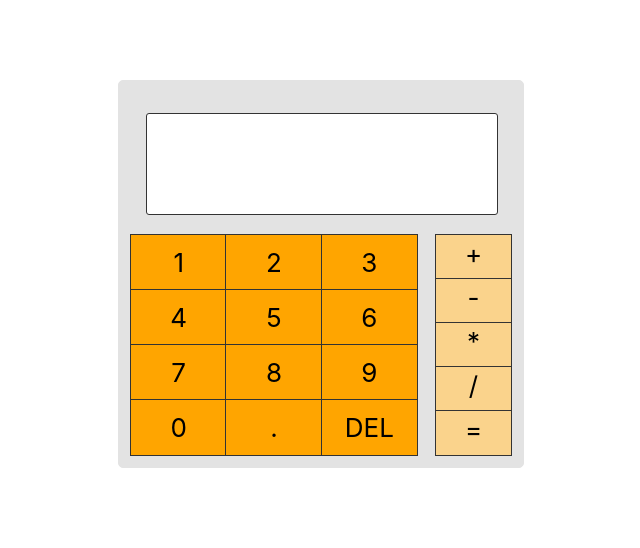
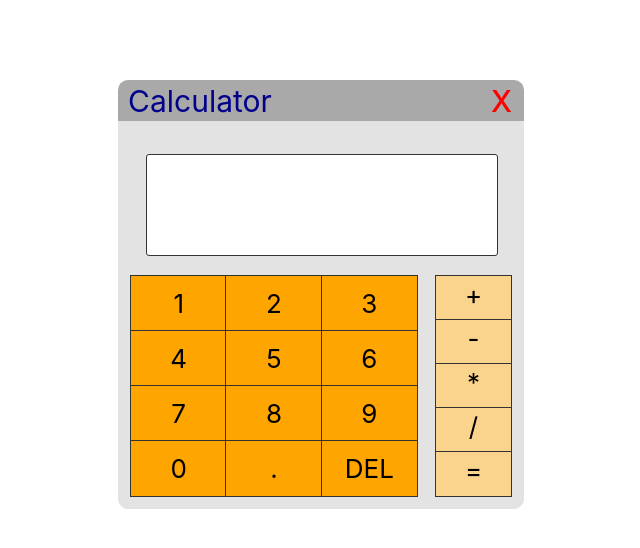
Before and after one commit to paralemahesh/BasicCalculator, a React (Create React App) app: page / in a window 1280 px wide. Shown: the top 548 px of the page, without its empty margins (319-959 px from the left). Built offline with nearby package versions, Linux system fonts and the light colour scheme.

Commit message:
Created css modules and close button. Sadly animations failed

```diff
--- a/src/App.js
+++ b/src/App.js
@@ -1,13 +1,12 @@
 import React from 'react';
 import './App.css';
-import Grid from './components/Grid.jsx';
-import './calculator.css';
+import './css/calculator.css';
+import Calculator from './app/Calcaulator'
 
 function App() {
   return (
-    <div className="appRoot roll-out-blurred-left">
-      {/* <Calculator></Calculator> */}
-      <Grid></Grid>
+    <div className="appRoot">
+      <Calculator></Calculator>
     </div>
   );
 }
--- /dev/null
+++ b/src/app/Calcaulator.jsx
@@ -0,0 +1,32 @@
+import React from 'react';
+import Grid from '../components/Grid'
+import Controls from '../components/Controls'
+
+export default class Caclulator extends React.Component{
+    constructor(){
+        super();
+        this.state={
+            isCalculatorOn : true
+        };
+
+        this.handleCloseCalculator = this.handleCloseCalculator.bind(this);
+    }
+
+    handleCloseCalculator(){
+        this.setState({isCalculatorOn: false});
+    }
+
+    render(){
+        if(this.state.isCalculatorOn){
+            return (
+                <div className={this.state.isCalculatorOn ? "calculator" : "calculator roll-out-blurred-left"}>
+                    <Controls closeCalculator={this.handleCloseCalculator}></Controls>
+                    <Grid></Grid>
+                </div>
+            )
+        }
+        else{
+            return <div>Hope I got it right ;)</div>
+        }
+    }
+}
--- a/src/calculator.css
+++ /dev/null
@@ -1,113 +0,0 @@
-.appRoot{
-    text-align: center;
-}
-
-.calcularGrid{
-    display: inline-block;
-    margin-top: 80px;
-    max-width: 600px;
-    border: 1px solid #e3e3e3;
-    padding: 12px;
-    background: #e3e3e3;
-    border-radius: 5px;
-}
-
-.numbers{
-    width: 286px;
-    float: left;
-}
-
-.operators{
-    width: 75px;
-    float: right;
-}
-
-.button{
-    position: relative;
-    display: inline-block;
-    vertical-align: middle;
-    text-align: center;
-    outline: solid 1px #333;
-    box-sizing: border-box;
-    cursor: pointer;
-    font-size: 26px;
-}
-
-.buttonNumber{
-    /* padding-top: 15px;
-    padding-bottom: 15px; */
-    width: 33.33%;
-    background-color: #ffa500;
-    height: 55px;
-    line-height: 55px;
-}
-
-.buttonOperator{
-    /* padding-top: 10px;
-    padding-bottom: 10px; */
-    width: 100%;
-    background-color:#fad38c;
-    height: 44px;
-    line-height: 38px;
-}
-
-.displayHolder{
-    width: 350px;
-    padding: 20px 15px;
-}
-
-.ioCommonDisplay{
-    border: solid 1px #333;
-    border-radius: 3px;
-    background-color: #fff;
-    min-height: 100px;
-    width: 100%;
-    position: relative;
-}
-
-.ioCommonDisplayInput{
-    line-height: 50px;
-    margin: 0px 15px;
-    text-align: right;
-    font-size: 25px;
-}
-
-.ioCommonDisplayOutput{
-    line-height: 50px;
-    margin: 0px 15px;
-    text-align: right;
-    font-size: 28px;
-}
-
-/* Ripple effect */
-.ripple {
-    background-position: center;
-    transition: background 0.8s;
-}
-
-.buttonOperator.ripple:hover {
-    background: #ffe4c7 radial-gradient(circle, transparent 1%, #ffe4c7 1%) center/15000%;
-}
-
-.buttonOperator.ripple:active {
-    background-color: #fff3e6;
-    background-size: 100%;
-    transition: background 0s;
-}
-
-
-.buttonNumber.ripple:hover {
-    background: #ffbf00 radial-gradient(circle, transparent 1%, #ffbf00 1%) center/15000%;
-}
-
-.buttonNumber.ripple:active {
-    background-color: #ffe4c7;
-    background-size: 100%;
-    transition: background 0s;
-}
-
-/* Blur out effect */
-.roll-out-blurred-left {
-	-webkit-animation: roll-out-blurred-left 0.65s cubic-bezier(0.755, 0.050, 0.855, 0.060) both;
-	        animation: roll-out-blurred-left 0.65s cubic-bezier(0.755, 0.050, 0.855, 0.060) both;
-}
--- /dev/null
+++ b/src/components/Controls.jsx
@@ -0,0 +1,19 @@
+import React from 'react'
+import controlsCss from '../css/modules/controlsBar.module.css'
+
+export default class Controls extends React.Component{
+    render(){
+        return (
+            <div className={controlsCss.controlsBar}>
+                <div className={controlsCss.titleWrapper}>
+                    <div className={controlsCss.title}>Calculator</div>
+                </div>
+                <div className={controlsCss.controls}>
+                    <div className={controlsCss.control} onClick={() => this.props.closeCalculator()}>
+                        X
+                    </div>
+                </div>
+            </div>
+        )
+    }
+}
--- a/src/components/Grid.jsx
+++ b/src/components/Grid.jsx
@@ -2,6 +2,8 @@ import React from 'react';
 import Button from './Button.jsx';
 import IOCommonDisplayComponent from './IOCommonDisplay';
 import Stack from '../utils/collections/Stack.js'
+import buttonCss from '../css/modules/button.module.css'
+import rippleCss from '../css/modules/effects/rippleEffect.module.css';
 
 export default class Grid extends React.Component{
     constructor(){
@@ -19,6 +21,7 @@ export default class Grid extends React.Component{
 
         this.manageInput = this.manageInput.bind(this);
         this.isThereAnOperatorInInput = this.isThereAnOperatorInInput.bind(this);
+        this.buttonClickHandler = this.buttonClickHandler.bind(this);
 
         this.buttonType = {
             number: 0,
@@ -40,6 +43,7 @@ export default class Grid extends React.Component{
             {name :'.', type: this.buttonType.special},
             {name :'DEL', type: this.buttonType.control},
         ]
+
         this.operatorButtons = [
             {name:'+', type: this.buttonType.operator},
             {name:'-', type: this.buttonType.operator},
@@ -47,8 +51,6 @@ export default class Grid extends React.Component{
             {name:'/', type: this.buttonType.operator},
             {name:'=', type: this.buttonType.control},
         ]
-
-        this.buttonClickHandler = this.buttonClickHandler.bind(this);
     }
 
     isThereAnOperatorInInput(){
@@ -113,7 +115,8 @@ export default class Grid extends React.Component{
                 <div className="numbers" key={1}>
                     {
                         this.buttons.map(
-                            item => <Button buttonClass="button buttonNumber ripple" key={item.name}
+                        item => <Button buttonClass={`${buttonCss.button} ${buttonCss.buttonNumber} ${rippleCss.buttonNumber}`}
+                                    key={item.name}
                                     val={item.name}
                                     type={item.type}
                                     clickActionHandler={this.buttonClickHandler}
@@ -124,7 +127,8 @@ export default class Grid extends React.Component{
                 <div className="operators">
                     {
                         this.operatorButtons.map(
-                            item => <Button buttonClass="button buttonOperator ripple" key={item.name}
+                        item => <Button buttonClass={`${buttonCss.button} ${buttonCss.buttonOperator} ${rippleCss.buttonOperator}`}
+                                    key={item.name}
                                     val={item.name}
                                     type={item.type}
                                     clickActionHandler={this.buttonClickHandler}
--- a/src/components/IOCommonDisplay.jsx
+++ b/src/components/IOCommonDisplay.jsx
@@ -1,11 +1,12 @@
 import React from 'react';
+import css from '../css/modules/ioCommonDisplay.module.css';
 
 export default class IOCommonDisplay extends React.Component{
     render(){
         return (
             <div className="ioCommonDisplay">
-                <div className="ioCommonDisplayInput">{this.props.input}</div>
-                <div className="ioCommonDisplayOutput">{this.props.output}</div>
+                <div className={css.ioCommonDisplayInput}>{this.props.input}</div>
+                <div className={css.ioCommonDisplayOutput}>{this.props.output}</div>
             </div>
         );
     };
--- /dev/null
+++ b/src/css/calculator.css
@@ -0,0 +1,46 @@
+.appRoot{
+    text-align: center;
+}
+
+.calculator{
+    max-width: 600px;
+    margin-top: 80px;
+    display: inline-block;
+}
+
+.calcularGrid{
+    display: inline-block;
+    border: 1px solid #e3e3e3;
+    padding: 12px;
+    background: #e3e3e3;
+    border-radius: 0px 0px 10px 10px;
+}
+
+.numbers{
+    width: 286px;
+    float: left;
+}
+
+.operators{
+    width: 75px;
+    float: right;
+}
+
+.displayHolder{
+    width: 350px;
+    padding: 20px 15px;
+}
+
+.ioCommonDisplay{
+    border: solid 1px #333;
+    border-radius: 3px;
+    background-color: #fff;
+    min-height: 100px;
+    width: 100%;
+    position: relative;
+}
+
+/* Blur out effect */
+.roll-out-blurred-left {
+    display: none;
+}
--- /dev/null
+++ b/src/css/modules/button.module.css
@@ -0,0 +1,25 @@
+
+.button{
+    position: relative;
+    display: inline-block;
+    vertical-align: middle;
+    text-align: center;
+    outline: solid 1px #333;
+    box-sizing: border-box;
+    cursor: pointer;
+    font-size: 26px;
+}
+
+.buttonNumber{
+    width: 33.33%;
+    background-color: #ffa500;
+    height: 55px;
+    line-height: 55px;
+}
+
+.buttonOperator{
+    width: 100%;
+    background-color:#fad38c;
+    height: 44px;
+    line-height: 38px;
+}
--- /dev/null
+++ b/src/css/modules/controlsBar.module.css
@@ -0,0 +1,34 @@
+.controlsBar{
+    background-color: #A9A9A9;
+    display:block;
+    min-height: 40px;
+    border-top: solid 1px #A9A9A9;
+    border-radius: 10px 10px 0px 0px;
+    padding-left: 10px;
+    font-size: 30px;
+}
+
+.titleWrapper{
+    display: inline-block;
+    width: 80%;
+}
+
+.title{
+    text-align: left;
+    color: darkblue;
+}
+
+.controls{
+    display: inline-block;
+    width:20%;
+    text-align: right;
+}
+
+.control{
+    text-align: center;
+    width: 45px;
+    display: inline-block;
+    color: red;
+    line-height: 40px;
+    font-weight: 500;
+}
--- /dev/null
+++ b/src/css/modules/effects/rippleEffect.module.css
@@ -0,0 +1,30 @@
+
+/* Ripple effect */
+.ripple {
+    background-position: center;
+    transition: background 0.8s;
+}
+
+.buttonOperator, .buttonNumber{
+    composes: ripple;
+}
+
+.buttonOperator:hover {
+    background: #ffe4c7 radial-gradient(circle, transparent 1%, #ffe4c7 1%) center/15000%;
+}
+
+.buttonOperator:active {
+    background-color: #fff3e6;
+    background-size: 100%;
+    transition: background 0s;
+}
+
+.buttonNumber:hover {
+    background: #ffbf00 radial-gradient(circle, transparent 1%, #ffbf00 1%) center/15000%;
+}
+
+.buttonNumber:active {
+    background-color: #ffe4c7;
+    background-size: 100%;
+    transition: background 0s;
+}
--- /dev/null
+++ b/src/css/modules/ioCommonDisplay.module.css
@@ -0,0 +1,16 @@
+.commonDisplayComponent{
+    line-height: 50px;
+    margin: 0px 15px;
+    text-align: right;
+}
+
+.ioCommonDisplayInput{
+    composes: commonDisplayComponent;
+    font-size: 25px;
+}
+
+.ioCommonDisplayOutput{
+    composes: commonDisplayComponent;
+    font-size: 30px;
+    color: #333333;
+}
```
Lines whose indentation alone changed are shown as unchanged.
